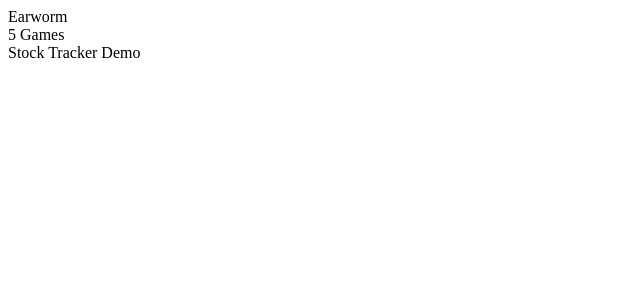
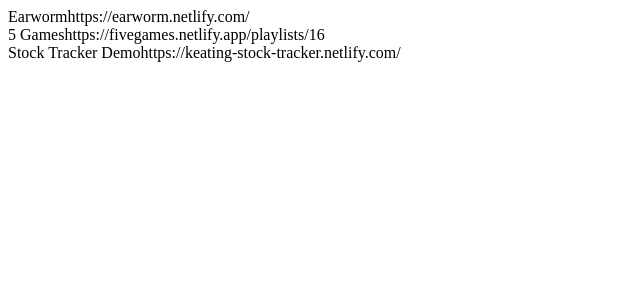
Before and after one commit to stephenkeating/keating-portfolio, a React (Create React App) app: page / in a window 1280 px wide. Shown: the top 300 px of the page, without its empty margins (0-640 px from the left). Built offline with nearby package versions, Linux system fonts and the light colour scheme.

Commit message:
started displaying projects

```diff
--- a/src/Pages/Home.js
+++ b/src/Pages/Home.js
@@ -7,6 +7,7 @@ const Home = () => {
   const projectsMap = projects.map((project) =>
                         <div>
                           {project.title}
+                          {project.url}
                         </div>
   )
 
```
